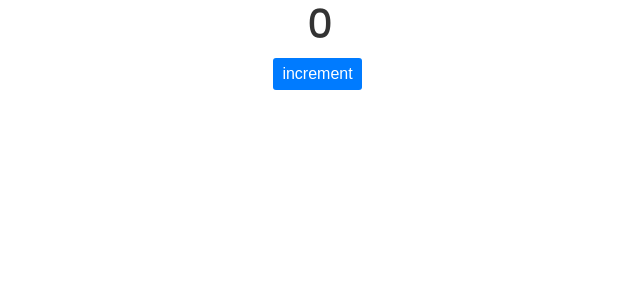
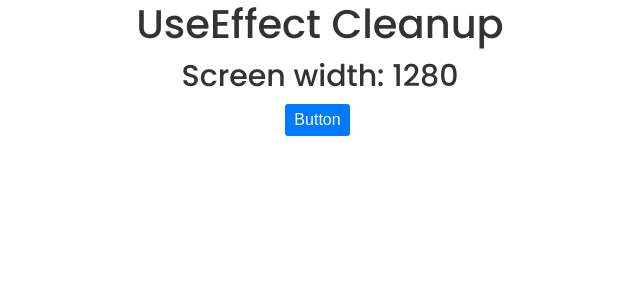
Before and after one commit to pengravity/hooks-sandbox, a React (Create React App) app: page / in a window 1280 px wide. Shown: the top 300 px of the page, without its empty margins (320-960 px from the left). Built offline with nearby package versions, Linux system fonts and the light colour scheme.

Commit message:
UseEffect Cleanup example

```diff
--- a/src/App.js
+++ b/src/App.js
@@ -5,12 +5,12 @@ import UseStateArray from './components/UseStateArray';
 import UseStateObjects from './components/UseStateObjects';
 import Conditionals3 from './components/Conditionals3';
 import ConditionalsWithProps from './components/ConditionalsWithProps/ConditionalsWIthProps';
-import UseEffect from './components/UseEffect';
+import UseEffectCleanup from './components/UseEffectCleanup';
 
 function App() {
   return (
     <div>
-      <UseEffect />
+      <UseEffectCleanup />
     </div>
   );
 }
--- a/src/components/UseEffectCleanup.js
+++ b/src/components/UseEffectCleanup.js
@@ -0,0 +1,28 @@
+import { useState, useEffect } from 'react';
+
+const UseEffect = () => {
+  const [width, setWidth] = useState(window.innerWidth);
+
+  const updateWidth = () => {
+    setWidth(window.innerWidth);
+  };
+
+  useEffect(() => {
+    window.addEventListener('resize', updateWidth);
+
+    //cleanup effect, can also add [] dependency array
+    return () => {
+      window.removeEventListener('resize', updateWidth);
+    };
+  });
+
+  return (
+    <div className='--center-all'>
+      <h1>UseEffect Cleanup</h1>
+      <h2>Screen width: {width}</h2>
+      <button className='--btn --btn-primary'>Button</button>
+    </div>
+  );
+};
+
+export default UseEffect;
```
